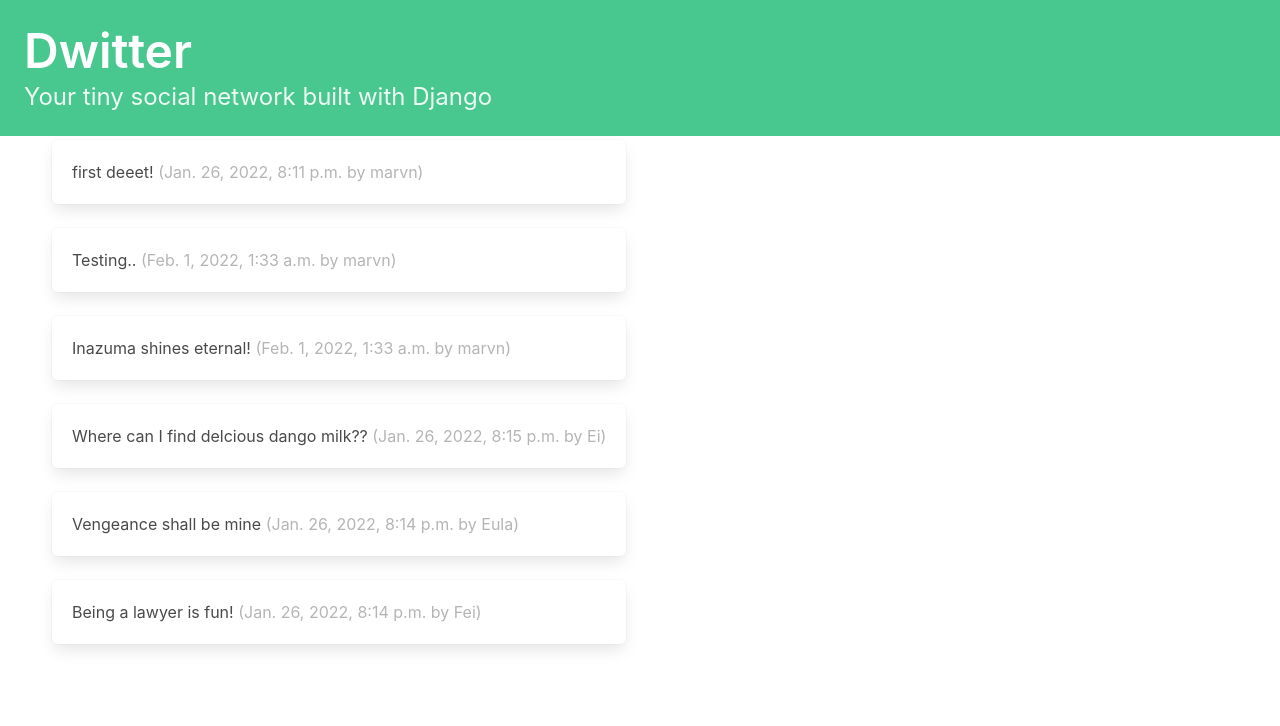
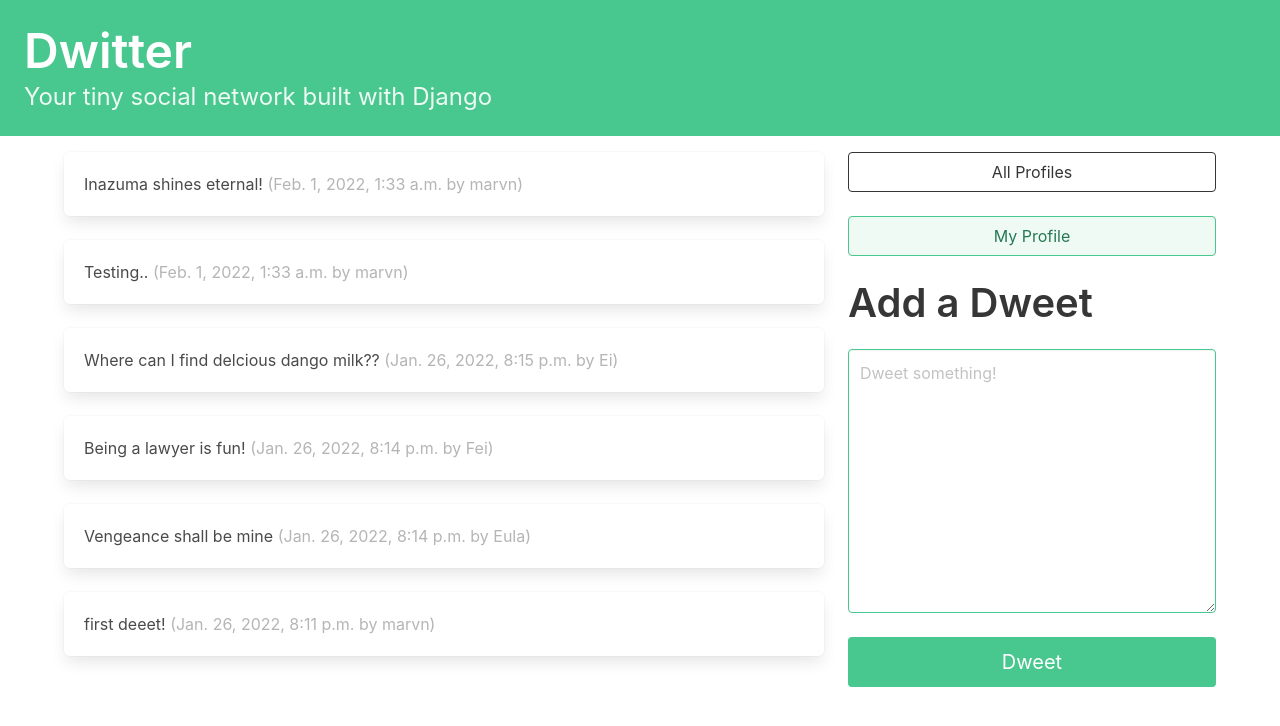
Before and after one commit to marvneo/dwitter, a Django app: page / in a window 1280 px wide. Shown: the top 726 px of the page. Run offline with Django 3.2, Linux system fonts and the light colour scheme; a user stored in the database is signed in; data comes from the database, SQL or seed files in the repository; both versions use the stored data as it was after the commit.

Commit message:
added navigation buttons

```diff
--- a/dwitter/forms.py
+++ b/dwitter/forms.py
@@ -1,9 +1,18 @@
-from django import formss
 from django import forms
 from .models import Dweet
 
 class DweetForm(forms.ModelForm):
-    body = forms.ChaField(required=True)
+
+    body = forms.CharField(
+        required=True,
+        widget = forms.widgets.Textarea(
+            attrs = {
+                "placeholder": "Dweet something!",
+                "class": "textarea is-success is medium",
+            }
+        ),
+        label = "",
+    )
 
     class Meta:
         model = Dweet
--- a/dwitter/templates/base.html
+++ b/dwitter/templates/base.html
@@ -11,6 +11,7 @@
     <title>Dwitter</title>
 </head>
 <body>
+    <a href="{% url 'dwitter:dashboard' %} ">
     <section class="hero is-small is-success mb-4">
         <div class="hero-body">
             <h1 class="title is-1">Dwitter</h1>
@@ -19,7 +20,7 @@
             </p>
         </div>
     </section>
-
+    </a>
     <div class="container">
         <div class="columns">
 
--- a/dwitter/templates/dwitter/dashboard.html
+++ b/dwitter/templates/dwitter/dashboard.html
@@ -2,18 +2,54 @@
 
 {% block content %}
 
-<div class="colmn">
-    {% for followed in user.profile.follows.all %}
-        {% for dweet in followed.user.dweets.all %}
-            <div class="box">
-                {{ dweet.body }}
-                <span class="is-small has-text-grey-light">
-                    ({{ dweet.created_at }} by {{ dweet.user.username }})
-                </span>
-            </div>
-        {% endfor %}
+<div class="column">
+    {% for dweet in dweets %}
+        <div class="box">
+            {{dweet.body}}
+            <span class="is-small has-text-grey-light">
+                ({{ dweet.created_at }} by {{ dweet.user.username}})
+            </span>
+        </div>
+
     {% endfor %}
 
 </div>
 
+<div class="column is-one-third">
+
+<div class="block">
+    <a href="{% url 'dwitter:profile_list' %} ">
+        <button class="button is-dark is-outlined is-fullwidth">
+            All Profiles
+        </button>
+    </a>
+</div>
+
+
+
+<div class="block">
+    <a href="{% url 'dwitter:profile' request.user.profile.id %} ">
+        <button class="button is-success is-light is-outlined is-fullwidth">
+            My Profile
+        </button>
+    </a>
+</div>
+
+
+<div class="block">
+    <div class="block">
+        <h2 class="title is-2">Add a Dweet</p>
+    </div>
+    <div class="block">
+        <form method="post">
+            {% csrf_token %}
+            {{ form.as_p }}
+            <button class="button is-success is-fullwidth is-medium mt-5" type="submit">
+                Dweet
+            </button>
+        </form>
+    </div>
+</div>
+</div>
+
 {% endblock content %}
--- a/dwitter/views.py
+++ b/dwitter/views.py
@@ -1,13 +1,36 @@
-from django.shortcuts import render
-from .models import Profile
+from django.shortcuts import render, redirect
+from .models import Profile, Dweet
+from .forms import DweetForm
 
 # Create your views here.
 def dashboard(request):
-    return render(request, "dwitter/dashboard.html")
+
+    form = DweetForm(request.POST or None)
+
+    if request.method == "POST":
+
+        if form.is_valid():
+            dweet = form.save(commit=False)
+            dweet.user = request.user
+            dweet.save()
+            return redirect("dwitter:dashboard")
+
+    followed_dweets = Dweet.objects.filter(
+        user__profile__in = request.user.profile.follows.all()).order_by("-created_at")
+
+    return render(
+        request,
+        "dwitter/dashboard.html",
+        {"form": form, "dweets": followed_dweets}
+    )
+
+
 
 def profile_list(request):
     profiles = Profile.objects.exclude(user=request.user)
     return render(request, "dwitter/profile_list.html",{"profiles":profiles})
+
+
 
 def profile(request,pk):
 
```
Also changed, not shown: db.sqlite3.
